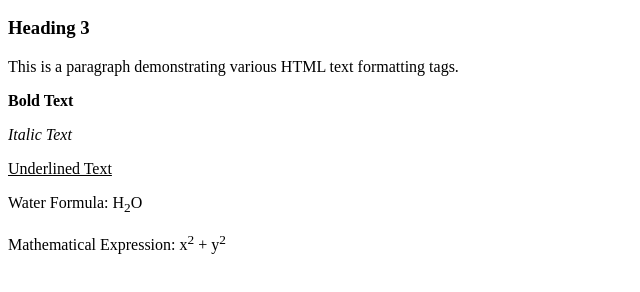
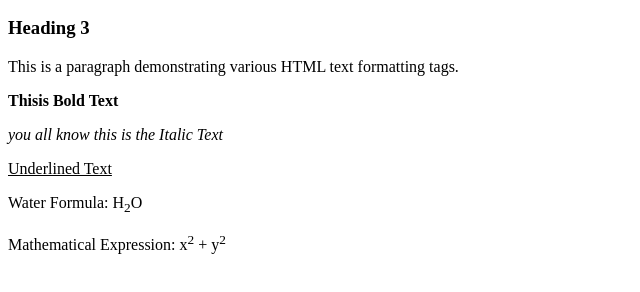
Before and after one commit to JyothsnaPogiri23/WEB-USER-INTERFACE-DESIGN, a plain HTML site: page unit1 - tutorials/Task3.html in a window 1280 px wide. Shown: the part 110-402 px from the top of the page, without its empty margins (0-640 px from the left). Drawn offline with Linux system fonts and the light colour scheme.

Commit message:
adding lines

```diff
--- a/unit1 - tutorials/Task3.html
+++ b/unit1 - tutorials/Task3.html
@@ -16,11 +16,11 @@
     </p>
 
     <p>
-        <b>Bold Text</b>
+        <b>Thisis Bold Text</b>
     </p>
 
     <p>
-        <i>Italic Text</i>
+        <i>you all know this is the Italic Text</i>
     </p>
 
     <p>
```
